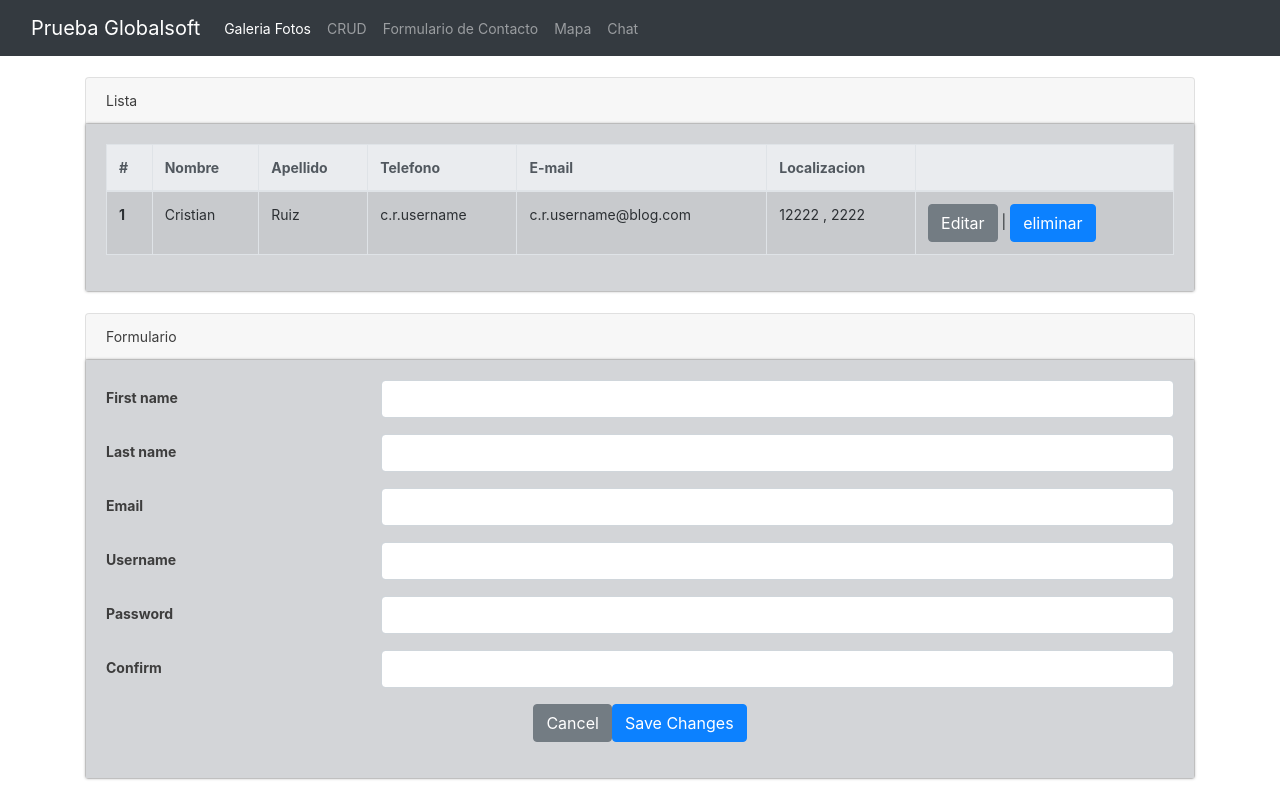
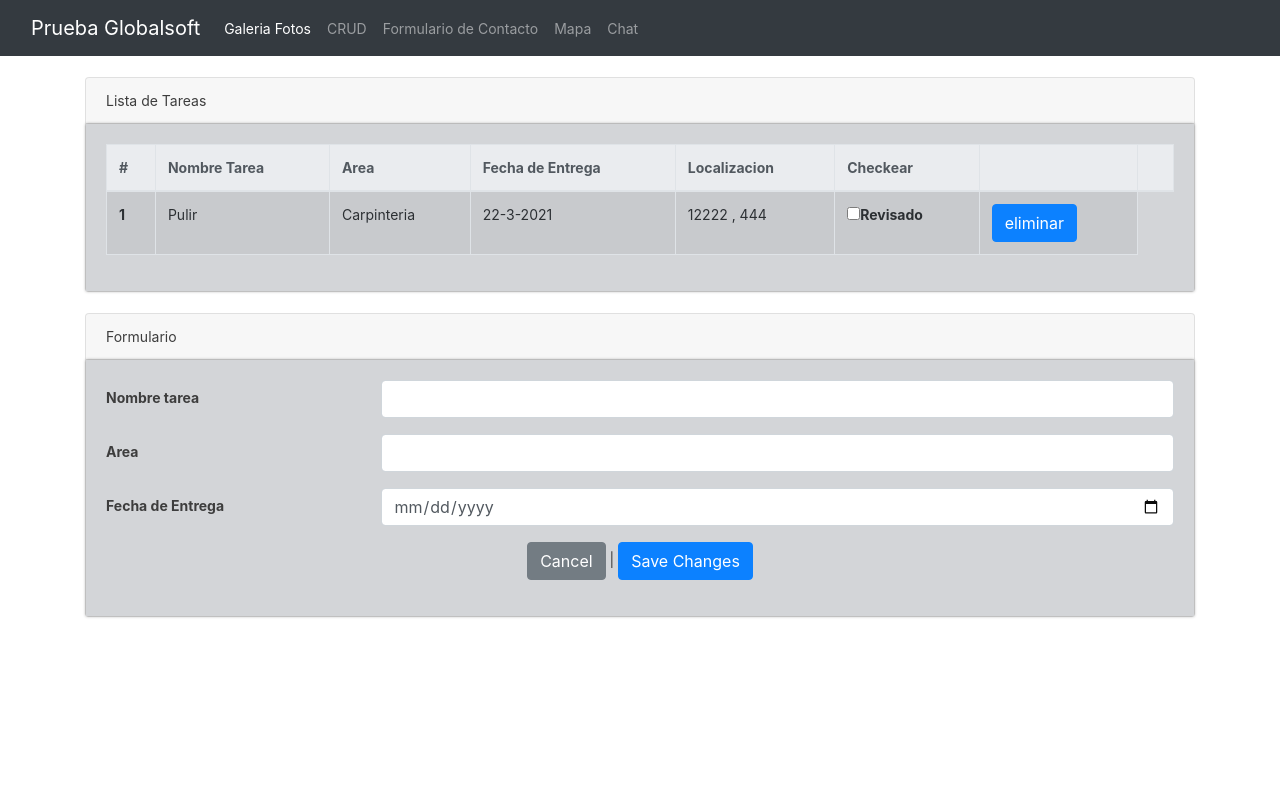
Before and after one commit to sloboguerreron/prueba-globalsoft, an Angular app in the folder prueba-Globalsoft/: page /Crud in a window 1280 px wide. Built offline with nearby package versions, Linux system fonts and the light colour scheme.

Commit message:
front crud

```diff
--- a/prueba-Globalsoft/src/app/crud/crud.component.html
+++ b/prueba-Globalsoft/src/app/crud/crud.component.html
@@ -3,7 +3,7 @@
   <!--Lista-->
   <div class="card">
     <div class="card-header">
-      Lista
+      Lista de Tareas
     </div>
     <div class="card-body">
       <div class="table-responsive">
@@ -11,11 +11,12 @@
           <thead class="thead-light">
             <tr>
               <th scope="col">#</th>
-              <th scope="col">Nombre</th>
-              <th scope="col">Apellido</th>
-              <th scope="col">Telefono</th>
-              <th scope="col">E-mail</th>
+              <th scope="col">Nombre Tarea</th>
+              <th scope="col">Area</th>
+              <th scope="col">Fecha de Entrega</th>
               <th scope="col">Localizacion</th>
+              <th scope="col">Checkear</th>
+              <th scope="col"></th>
               <th>
 
               </th>
@@ -24,17 +25,21 @@
           <tbody>
             <tr>
               <th scope="row">1</th>
-              <td>Cristian</td>
-              <td>Ruiz</td>
-              <td>c.r.username</td>
-              <td>c.r.username@blog.com</td>
+              <td>Pulir</td>
+              <td>Carpinteria</td>
+              <td>22-3-2021</td>
+
               <td>
                 12222
                 ,
-                2222
+                444
               </td>
               <td>
-                <input type="reset" class="btn btn-secondary" value="Editar">  | <input type="button" class="btn btn-primary" value="eliminar">
+                <input type="checkbox"  id="exampleCheck1" >
+                <label>Revisado</label>
+              </td>
+              <td>
+                <input type="button" class="btn btn-primary" value="eliminar">
               </td>
             </tr>
           </tbody>
@@ -52,45 +57,27 @@
     <div class="card-body">
       <form class="form" role="form" autocomplete="off">
         <div class="form-group row">
-          <label class="col-lg-3 col-form-label form-control-label">First name</label>
+          <label class="col-lg-3 col-form-label form-control-label">Nombre tarea</label>
           <div class="col-lg-9">
             <input class="form-control" type="text">
           </div>
         </div>
         <div class="form-group row">
-          <label class="col-lg-3 col-form-label form-control-label">Last
-            name</label>
+          <label class="col-lg-3 col-form-label form-control-label">Area</label>
           <div class="col-lg-9">
             <input class="form-control" type="text">
           </div>
         </div>
         <div class="form-group row">
-          <label class="col-lg-3 col-form-label form-control-label">Email</label>
+          <label class="col-lg-3 col-form-label form-control-label">Fecha de Entrega</label>
           <div class="col-lg-9">
-            <input class="form-control" type="email">
-          </div>
-        </div>
-        <div class="form-group row">
-          <label class="col-lg-3 col-form-label form-control-label">Username</label>
-          <div class="col-lg-9">
-            <input class="form-control" type="text">
-          </div>
-        </div>
-        <div class="form-group row">
-          <label class="col-lg-3 col-form-label form-control-label">Password</label>
-          <div class="col-lg-9">
-            <input class="form-control" type="password">
-          </div>
-        </div>
-        <div class="form-group row">
-          <label class="col-lg-3 col-form-label form-control-label">Confirm</label>
-          <div class="col-lg-9">
-            <input class="form-control" type="password">
+            <input class="form-control" type="date">
           </div>
         </div>
         <div class="form-group row">
           <div class="col-lg-12 text-center">
             <input type="reset" class="btn btn-secondary" value="Cancel">
+              |
             <input type="button" class="btn btn-primary" value="Save Changes">
           </div>
         </div>
```
